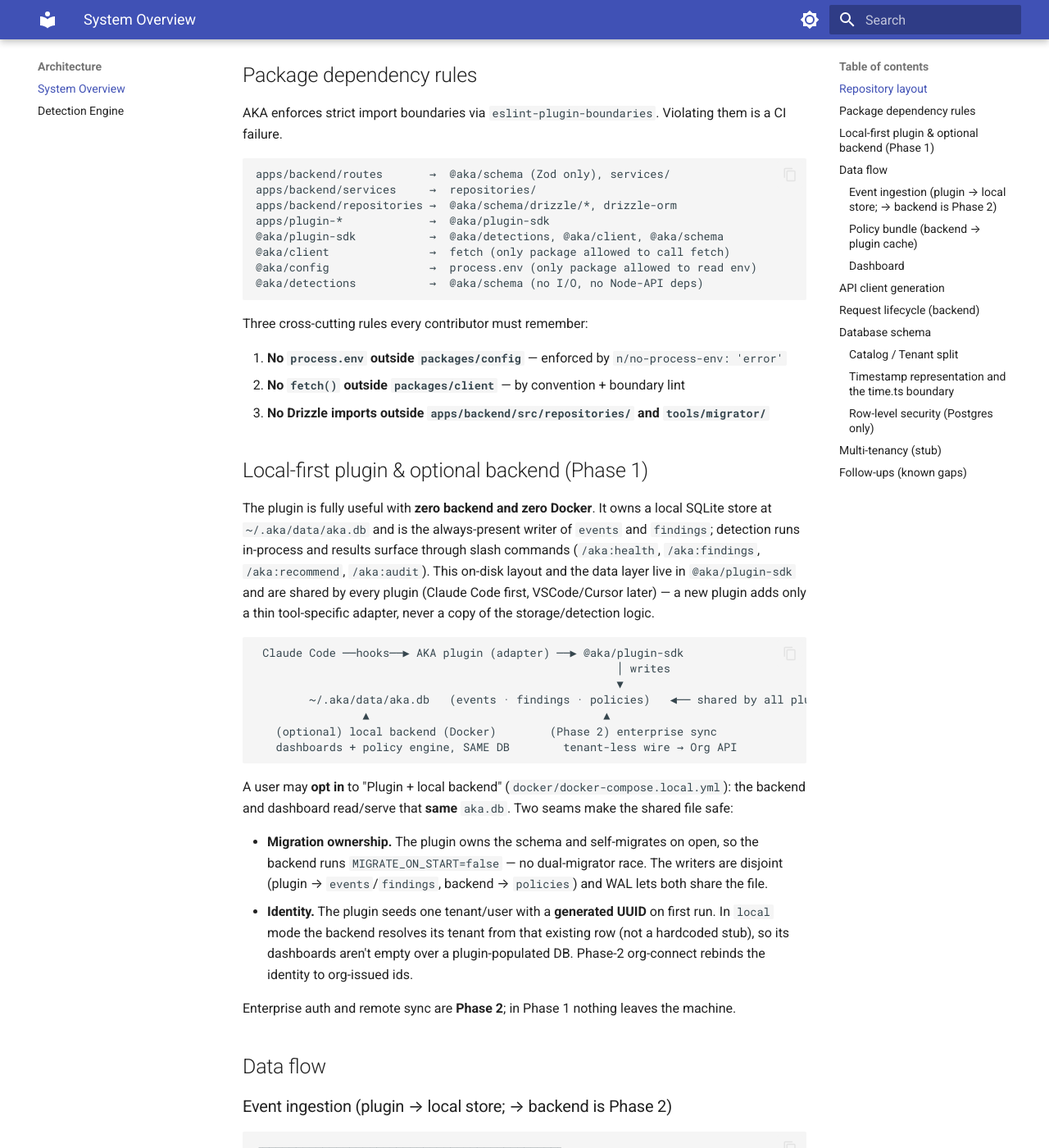
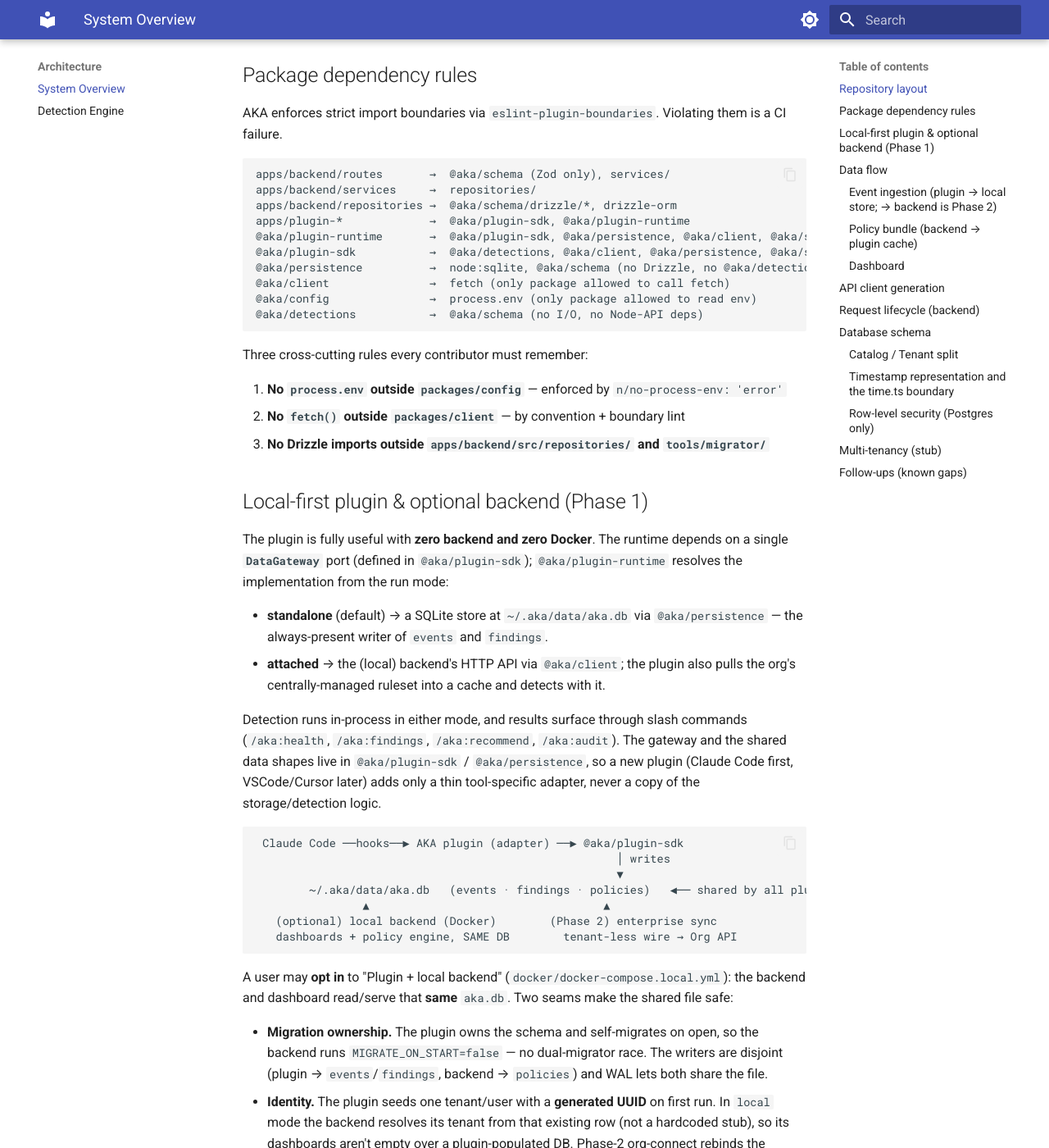
Before and after one commit to akasecurity/ai-tc-docs, an MkDocs documentation site: the page built from docs/architecture/overview.md, in a window 1280 px wide and 1400 px high, scrolled down 798 px. Shown: the whole window at 82% size. Built offline with MkDocs 1.6.1 and Material for MkDocs 9.7.7, drawn with Linux system fonts in a browser that asks for light colours.

Commit message:
feat(plugin): activate the attached rules-pull and retire the local-store shim
Add pullPolicyBundle() — the live "pull the rules" half of background sync:
client.getPolicyBundle() written to the on-disk policy cache the attached gateway
reads, so attached-mode detection runs on the org's centrally-managed ruleset.
The plugin's sync entry now pulls the bundle whenever a backend connection is
configured and drains events only in standalone mode (attached writes already go
straight to the backend).

Delete the @aka/plugin-sdk local-store shim and its test now that the gateway is
the sole data path; syncWithBackend reads through @aka/persistence directly, and
the SDK barrel re-exports the read DTOs from @aka/schema.

Group the backend-sync/cache cluster (sync, sync-trigger, policy-store) under
plugin-sdk/src/sync/ so the SDK's growing surface stays legible.

Update the dependency rules (CLAUDE.md, architecture overview) for
@aka/persistence and @aka/plugin-runtime, document the run-mode data path, and
distinguish attached (HTTP API) from the shared-file local backend.

Co-Authored-By: Claude Opus 4.8 <noreply@anthropic.com>

````diff
--- a/docs/architecture/overview.md
+++ b/docs/architecture/overview.md
@@ -41,8 +41,10 @@ AKA enforces strict import boundaries via `eslint-plugin-boundaries`. Violating
 apps/backend/routes       →  @aka/schema (Zod only), services/
 apps/backend/services     →  repositories/
 apps/backend/repositories →  @aka/schema/drizzle/*, drizzle-orm
-apps/plugin-*             →  @aka/plugin-sdk
-@aka/plugin-sdk           →  @aka/detections, @aka/client, @aka/schema
+apps/plugin-*             →  @aka/plugin-sdk, @aka/plugin-runtime
+@aka/plugin-runtime       →  @aka/plugin-sdk, @aka/persistence, @aka/client, @aka/schema
+@aka/plugin-sdk           →  @aka/detections, @aka/client, @aka/persistence, @aka/schema
+@aka/persistence          →  node:sqlite, @aka/schema (no Drizzle, no @aka/detections)
 @aka/client               →  fetch (only package allowed to call fetch)
 @aka/config               →  process.env (only package allowed to read env)
 @aka/detections           →  @aka/schema (no I/O, no Node-API deps)
@@ -56,13 +58,20 @@ Three cross-cutting rules every contributor must remember:
 
 ## Local-first plugin & optional backend (Phase 1)
 
-The plugin is fully useful with **zero backend and zero Docker**. It owns a local
-SQLite store at `~/.aka/data/aka.db` and is the always-present writer of `events`
-and `findings`; detection runs in-process and results surface through slash
-commands (`/aka:health`, `/aka:findings`, `/aka:recommend`, `/aka:audit`). This
-on-disk layout and the data layer live in `@aka/plugin-sdk` and are shared by
-every plugin (Claude Code first, VSCode/Cursor later) — a new plugin adds only a
-thin tool-specific adapter, never a copy of the storage/detection logic.
+The plugin is fully useful with **zero backend and zero Docker**. The runtime
+depends on a single **`DataGateway`** port (defined in `@aka/plugin-sdk`);
+`@aka/plugin-runtime` resolves the implementation from the run mode:
+
+- **standalone** (default) → a SQLite store at `~/.aka/data/aka.db` via
+  `@aka/persistence` — the always-present writer of `events` and `findings`.
+- **attached** → the (local) backend's HTTP API via `@aka/client`; the plugin
+  also pulls the org's centrally-managed ruleset into a cache and detects with it.
+
+Detection runs in-process in either mode, and results surface through slash
+commands (`/aka:health`, `/aka:findings`, `/aka:recommend`, `/aka:audit`). The
+gateway and the shared data shapes live in `@aka/plugin-sdk` / `@aka/persistence`,
+so a new plugin (Claude Code first, VSCode/Cursor later) adds only a thin
+tool-specific adapter, never a copy of the storage/detection logic.
 
 ```
  Claude Code ──hooks──▶ AKA plugin (adapter) ──▶ @aka/plugin-sdk
````
Also changed, not shown: docs/plugin/claude-code.md (+15 -4 lines).
